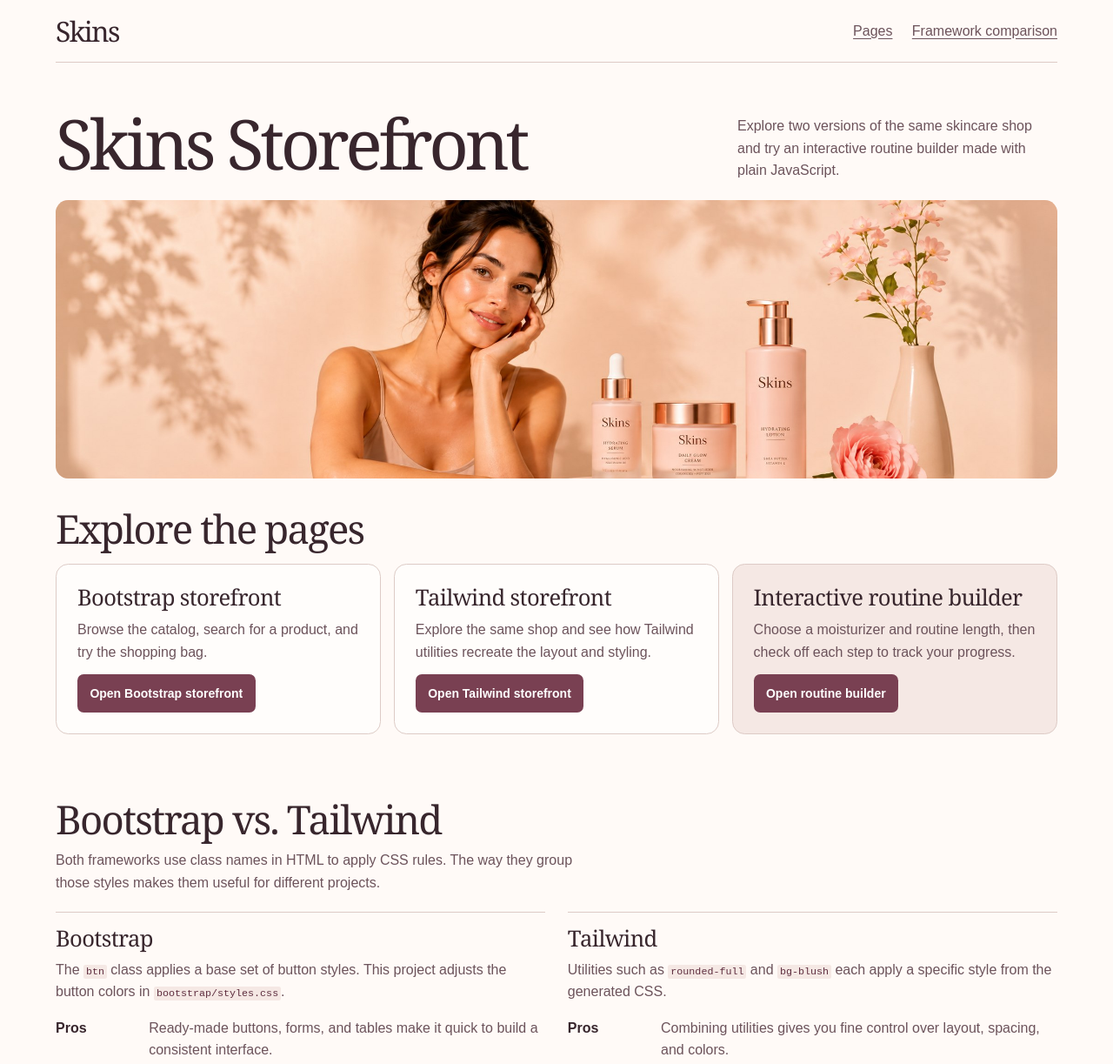
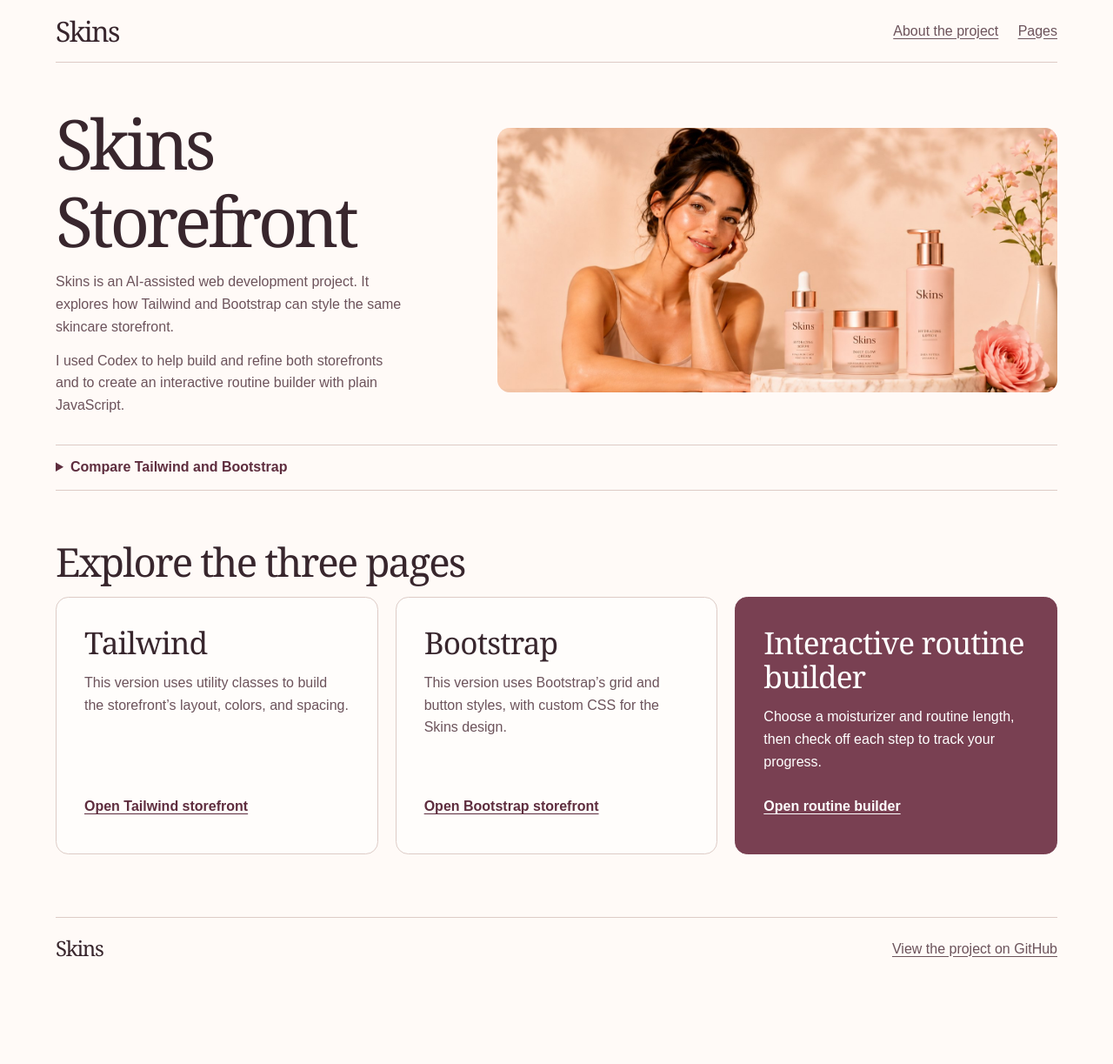
Before and after one commit to LoubyAI/skinstore, a plain HTML site: page index.html in a window 1280 px wide. Shown: the top 1223 px of the page at 87% size. After the commit the page ends 1126 px from the top, so only its background shows below. Drawn offline with Linux system fonts and the light colour scheme.

Commit message:
Introduce the AI-assisted project and its three pages

```diff
--- a/index.html
+++ b/index.html
@@ -3,7 +3,7 @@
   <head>
     <meta charset="utf-8">
     <meta name="viewport" content="width=device-width, initial-scale=1">
-    <meta name="description" content="Explore the Skins Storefront project and compare its Bootstrap, Tailwind, and interactive pages.">
+    <meta name="description" content="Explore Skins, an AI-assisted web project with Tailwind and Bootstrap storefronts and an interactive routine builder.">
     <title>Skins Storefront | Project Overview</title>
     <link rel="stylesheet" href="./landing.css">
   </head>
@@ -13,46 +13,50 @@
     <header class="site-header page-width">
       <a class="wordmark" href="./index.html" aria-label="Skins project home">Skins</a>
       <nav aria-label="Project navigation">
+        <a href="#project-title">About the project</a>
         <a href="#project-pages">Pages</a>
-        <a href="#compare">Framework comparison</a>
       </nav>
     </header>
 
     <main class="page-width">
       <section class="hero" aria-labelledby="project-title">
+        <div class="hero-intro">
           <div class="hero-copy">
-          <h1 id="project-title">Skins Storefront</h1>
-          <p>Explore two versions of the same skincare shop and try an interactive routine builder made with plain JavaScript.</p>
+            <h1 id="project-title" tabindex="-1">Skins Storefront</h1>
+            <p>Skins is an AI-assisted web development project. It explores how Tailwind and Bootstrap can style the same skincare storefront.</p>
+            <p>I used Codex to help build and refine both storefronts and to create an interactive routine builder with plain JavaScript.</p>
           </div>
           <img src="./interactive/assets/hero.jpg" width="2172" height="724" alt="Skins skincare products and pink flowers beside a woman" fetchpriority="high">
-      </section>
+        </div>
 
-      <section class="project-pages" aria-labelledby="project-pages">
-        <h2 id="project-pages" tabindex="-1">Explore the pages</h2>
-        <ul class="page-list" role="list">
-          <li class="page-card">
-            <h3>Bootstrap storefront</h3>
-            <p>Browse the catalog, search for a product, and try the shopping bag.</p>
-            <a class="page-link" href="./bootstrap/index.html">Open Bootstrap storefront</a>
-          </li>
-          <li class="page-card">
-            <h3>Tailwind storefront</h3>
-            <p>Explore the same shop and see how Tailwind utilities recreate the layout and styling.</p>
-            <a class="page-link" href="./tailwind/index.html">Open Tailwind storefront</a>
-          </li>
-          <li class="page-card routine-card">
-            <h3>Interactive routine builder</h3>
-            <p>Choose a moisturizer and routine length, then check off each step to track your progress.</p>
-            <a class="page-link" href="./interactive/index.html">Open routine builder</a>
-          </li>
-        </ul>
-      </section>
-
-      <section class="comparison" aria-labelledby="compare">
-        <h2 id="compare" tabindex="-1">Bootstrap vs. Tailwind</h2>
+        <details class="comparison" id="compare">
+          <summary><h2>Compare Tailwind and Bootstrap</h2></summary>
           <p>Both frameworks use class names in HTML to apply CSS rules. The way they group those styles makes them useful for different projects.</p>
 
           <div class="frameworks">
+            <article class="framework">
+              <h3>Tailwind</h3>
+              <p>Utilities such as <code>rounded-full</code> and <code>bg-blush</code> each apply a specific style from the generated CSS.</p>
+              <dl>
+                <div>
+                  <dt>Pros</dt>
+                  <dd>Combining utilities gives you fine control over layout, spacing, and colors.</dd>
+                </div>
+                <div>
+                  <dt>Cons</dt>
+                  <dd>Class lists can get long. Changes to the utilities used in this project require a CSS rebuild.</dd>
+                </div>
+                <div>
+                  <dt>Good for</dt>
+                  <dd>Branded storefronts like Skins, portfolios, and campaign sites with custom layouts.</dd>
+                </div>
+                <div>
+                  <dt>In the demo</dt>
+                  <dd><code>md:grid-cols-4</code> gives the catalog four columns at the medium breakpoint. Motion can be added with utilities such as <code>transition-colors</code>, and the palette is defined with <code>@theme</code>.</dd>
+                </div>
+              </dl>
+            </article>
+
             <article class="framework">
               <h3>Bootstrap</h3>
               <p>The <code>btn</code> class applies a base set of button styles. This project adjusts the button colors in <code>bootstrap/styles.css</code>.</p>
@@ -75,30 +79,29 @@
                 </div>
               </dl>
             </article>
+          </div>
+        </details>
+      </section>
 
-          <article class="framework">
+      <section class="project-pages" aria-labelledby="project-pages">
+        <h2 id="project-pages" tabindex="-1">Explore the three pages</h2>
+        <ul class="page-list" role="list">
+          <li class="page-card">
             <h3>Tailwind</h3>
-            <p>Utilities such as <code>rounded-full</code> and <code>bg-blush</code> each apply a specific style from the generated CSS.</p>
-            <dl>
-              <div>
-                <dt>Pros</dt>
-                <dd>Combining utilities gives you fine control over layout, spacing, and colors.</dd>
-              </div>
-              <div>
-                <dt>Cons</dt>
-                <dd>Class lists can get long. Changes to the utilities used in this project require a CSS rebuild.</dd>
-              </div>
-              <div>
-                <dt>Good for</dt>
-                <dd>Branded storefronts like Skins, portfolios, and campaign sites with custom layouts.</dd>
-              </div>
-              <div>
-                <dt>In the demo</dt>
-                <dd><code>md:grid-cols-4</code> gives the catalog four columns at the medium breakpoint. Motion can be added with utilities such as <code>transition-colors</code>, and the palette is defined with <code>@theme</code>.</dd>
-              </div>
-            </dl>
-          </article>
-        </div>
+            <p>This version uses utility classes to build the storefront’s layout, colors, and spacing.</p>
+            <a class="page-link" href="./tailwind/index.html">Open Tailwind storefront</a>
+          </li>
+          <li class="page-card">
+            <h3>Bootstrap</h3>
+            <p>This version uses Bootstrap’s grid and button styles, with custom CSS for the Skins design.</p>
+            <a class="page-link" href="./bootstrap/index.html">Open Bootstrap storefront</a>
+          </li>
+          <li class="page-card routine-card">
+            <h3>Interactive routine builder</h3>
+            <p>Choose a moisturizer and routine length, then check off each step to track your progress.</p>
+            <a class="page-link" href="./interactive/index.html">Open routine builder</a>
+          </li>
+        </ul>
       </section>
     </main>
 
--- a/landing.css
+++ b/landing.css
@@ -92,12 +92,16 @@ a:hover {
   margin-block: clamp(1.5rem, 4vw, 3rem) 2rem;
 }
 
-.hero-copy {
+.hero-intro {
   display: grid;
-  grid-template-columns: minmax(0, 1fr) minmax(0, 23rem);
-  align-items: end;
-  gap: .85rem 1.5rem;
-  margin-bottom: 1.3rem;
+  grid-template-columns: minmax(0, 5fr) minmax(0, 7fr);
+  align-items: center;
+  gap: clamp(1.1rem, 4.2vw, 3rem);
+}
+
+.hero-copy p {
+  max-width: 45ch;
+  margin-top: .85rem;
 }
 
 h1, h2, h3 {
@@ -132,17 +136,21 @@ h3 {
 .hero img {
   display: block;
   width: 100%;
-  height: clamp(12rem, 28vw, 20rem);
+  height: clamp(13rem, 25vw, 19rem);
   border-radius: .9rem;
   background: var(--blush);
   object-fit: cover;
   object-position: 59% center;
 }
 
+.project-pages {
+  margin-block: clamp(2rem, 5vw, 3.5rem) clamp(2.5rem, 6vw, 4.5rem);
+}
+
 .page-list {
   display: grid;
   grid-template-columns: repeat(3, minmax(0, 1fr));
-  gap: .9rem;
+  gap: clamp(.75rem, 1.8vw, 1.25rem);
   margin: .95rem 0 0;
   padding: 0;
   list-style: none;
@@ -152,16 +160,23 @@ h3 {
   display: grid;
   grid-template-rows: auto 1fr auto;
   justify-items: start;
-  gap: .6rem;
+  gap: .85rem;
   min-width: 0;
-  padding: clamp(1rem, 2.5vw, 1.5rem);
+  min-height: 15rem;
+  padding: clamp(1.2rem, 2.8vw, 2rem);
   border: 1px solid var(--line);
   border-radius: .9rem;
   background: var(--surface);
 }
 
+.page-card h3 {
+  font-size: clamp(1.65rem, 2.9vw, 2.2rem);
+}
+
 .routine-card {
-  background: var(--blush);
+  border-color: var(--accent);
+  background: var(--accent);
+  color: white;
 }
 
 .page-link {
@@ -169,28 +184,47 @@ h3 {
   min-height: 2.75rem;
   align-items: center;
   margin-top: .2rem;
-  padding: .48rem .9rem;
-  border-radius: .45rem;
-  background: var(--accent);
-  color: white;
-  font-size: .875rem;
+  color: var(--accent-dark);
   font-weight: 700;
-  text-decoration: none;
 }
 
 .page-link:hover {
-  background: var(--accent-dark);
+  text-decoration-thickness: .13em;
+}
+
+.routine-card p,
+.routine-card .page-link {
   color: white;
-  text-decoration: underline;
+}
+
+.routine-card .page-link:focus-visible {
+  outline-color: white;
 }
 
 .comparison {
-  margin-block: clamp(2.5rem, 6vw, 4.5rem);
+  margin-top: clamp(1.25rem, 3vw, 2rem);
+  border-block: 1px solid var(--line);
+}
+
+.comparison summary {
+  padding-block: .8rem;
+  color: var(--accent-dark);
+  cursor: pointer;
+}
+
+.comparison summary h2 {
+  display: inline;
+  font: 700 1rem/1.5 Arial, Helvetica, sans-serif;
+  letter-spacing: normal;
+}
+
+.comparison[open] {
+  padding-bottom: 1.25rem;
 }
 
 .comparison > p {
   max-width: 68ch;
-  margin-top: .55rem;
+  margin-top: .2rem;
 }
 
 .frameworks {
@@ -244,12 +278,8 @@ code {
 }
 
 @media (max-width: 52rem) {
-  .hero-copy {
+  .hero-intro {
     grid-template-columns: 1fr;
-  }
-
-  .hero-copy p {
-    max-width: 45ch;
   }
 }
 
@@ -262,6 +292,10 @@ code {
   .frameworks {
     gap: 1.25rem;
   }
+
+  .page-card {
+    min-height: 0;
+  }
 }
 
 @media (max-width: 24rem) {
```
Lines whose indentation alone changed are shown as unchanged.
